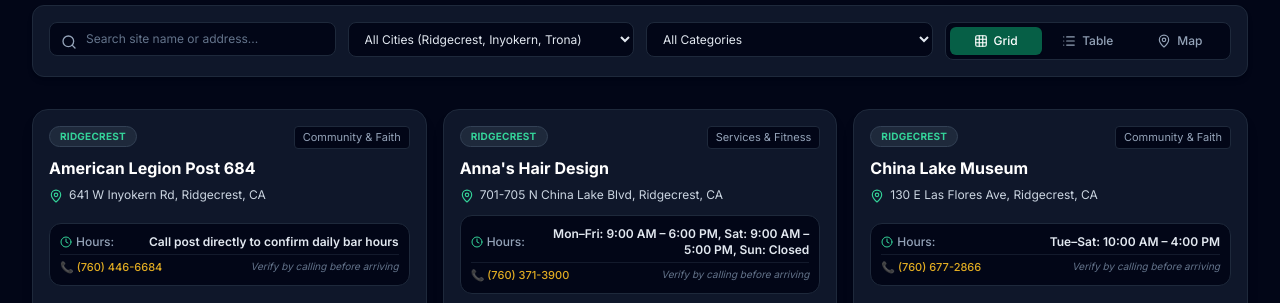
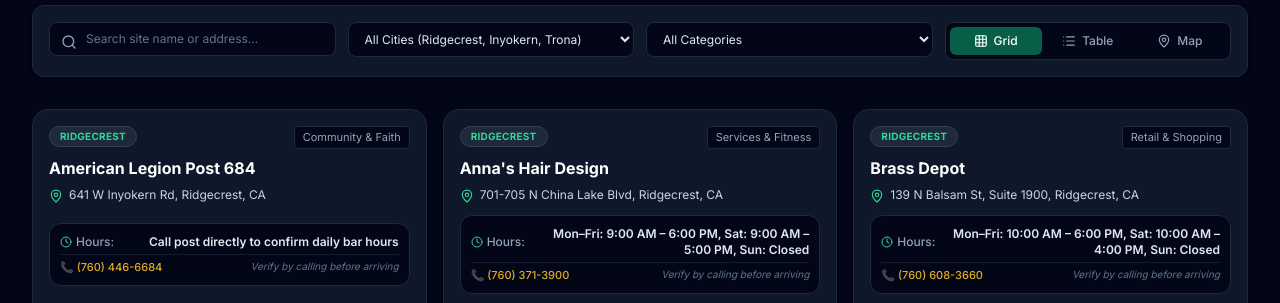
Before and after one commit to ridgecrestca-toysfortots/toys-for-tots-map, a plain HTML site: page index.html in a window 1280 px wide. Shown: the part 950-1253 px from the top of the page. Drawn offline with nearby package versions, Linux system fonts and the light colour scheme.

Commit message:
Added VFW, Elks Lodge, and State Farm. In ABC order.
Updated the initialDropSites array in index.html to include new entries and correct existing ones.

```diff
--- a/index.html
+++ b/index.html
@@ -269,33 +269,36 @@
 
     <!-- JavaScript App Logic -->
     <script>
-        const initialDropSites = [
+    const initialDropSites = [
             { id: 1, name: "American Legion Post 684", city: "Ridgecrest", address: "641 W Inyokern Rd", hours: "Call post directly to confirm daily bar hours", phone: "(760) 446-6684", category: "Community & Faith", lat: 35.6312, lng: -117.6745 },
             { id: 2, name: "Anna's Hair Design", city: "Ridgecrest", address: "701-705 N China Lake Blvd", hours: "Mon–Fri: 9:00 AM – 6:00 PM, Sat: 9:00 AM – 5:00 PM, Sun: Closed", phone: "(760) 371-3900", category: "Services & Fitness", lat: 35.6331, lng: -117.6640 },
+            { id: 24, name: "Brass Depot", city: "Ridgecrest", address: "139 N Balsam St, Suite 1900", hours: "Mon–Fri: 10:00 AM – 6:00 PM, Sat: 10:00 AM – 4:00 PM, Sun: Closed", phone: "(760) 608-3660", category: "Retail & Shopping", lat: 35.6268, lng: -117.6675 },
             { id: 3, name: "China Lake Museum", city: "Ridgecrest", address: "130 E Las Flores Ave", hours: "Tue–Sat: 10:00 AM – 4:00 PM", phone: "(760) 677-2866", category: "Community & Faith", lat: 35.6358, lng: -117.6620 },
             { id: 4, name: "Compassionate Couch", city: "Ridgecrest", address: "815 N. Downs St., Ste B", hours: "Mon–Fri: 10:00 AM – 6:00 PM", phone: "(760) 371-5393", category: "Services & Fitness", lat: 35.6345, lng: -117.6742 },
             { id: 5, name: "Desert Empire Fairgrounds", city: "Ridgecrest", address: "520 S Richmond Rd", hours: "Mon–Fri: 8:00 AM – 4:30 PM", phone: "(760) 375-8000", category: "Community & Faith", lat: 35.6145, lng: -117.6530 },
             { id: 6, name: "Desert Valleys Federal Credit Union", city: "Ridgecrest", address: "100 E Ward Ave", hours: "Mon–Fri: 9:00 AM – 5:00 PM", phone: "(760) 446-3500", category: "Services & Fitness", lat: 35.6190, lng: -117.6635 },
             { id: 7, name: "Fistful of Cards", city: "Ridgecrest", address: "901 S China Lake Blvd", hours: "Mon–Sat: 10:00 AM – 7:00 PM", phone: "(442) 966-9891", category: "Entertainment & Hobbies", lat: 35.6115, lng: -117.6640 },
+            { id: 29, name: "Gary Charlon - State Farm Insurance Agent", city: "Ridgecrest", address: "995 N Norma St, Ste A", hours: "Call office to confirm business hours", phone: "(760) 446-4279", category: "Services & Fitness", lat: 35.6368, lng: -117.6705 },
             { id: 8, name: "Gateway Hardware", city: "Inyokern", address: "6259 CA-178", hours: "Mon–Sat: 8:00 AM – 5:00 PM", phone: "(760) 377-4571", category: "Retail & Shopping", lat: 35.6471, lng: -117.8105 },
             { id: 9, name: "Howl'n Coyote Bar and Grill", city: "Inyokern", address: "6537 W Inyokern Rd", hours: "Wed–Sun: 11:00 AM – 9:00 PM", phone: "(760) 377-4814", category: "Dining & Cafe", lat: 35.6475, lng: -117.8136 },
             { id: 10, name: "Just for Fun Dog Agility Playground", city: "Ridgecrest", address: "831 E Burns Ave", hours: "Tue: 6:00 PM – 8:00 PM, Fri: 8:00 AM – 9:00 AM", phone: "", category: "Services & Fitness", lat: 35.6295, lng: -117.6515 },
+            { id: 26, name: "Kern County Fire Station 81", city: "Ridgecrest", address: "815 W Dolphin Ave", hours: "Open 24/7 for emergencies", phone: "(760) 371-2181", category: "Community & Faith", lat: 35.6178, lng: -117.6782 },
             { id: 11, name: "Maturango Museum, Inc.", city: "Ridgecrest", address: "100 E Las Flores Ave", hours: "Mon–Sat: 10:00 AM – 5:00 PM", phone: "(760) 375-6900", category: "Community & Faith", lat: 35.6360, lng: -117.6630 },
             { id: 12, name: "Navy Federal Credit Union", city: "Ridgecrest", address: "234 N Balsam St", hours: "Mon–Fri: 9:00 AM – 5:00 PM", phone: "(888) 842-6328", category: "Services & Fitness", lat: 35.6258, lng: -117.6675 },
             { id: 13, name: "Patriot Bar & Grill", city: "Ridgecrest", address: "117 E Ridgecrest Blvd", hours: "Thu–Tue: 10:00 AM – 2:00 AM, Wed: 3:00 PM – 2:00 AM", phone: "(760) 463-1297", category: "Dining & Cafe", lat: 35.6228, lng: -117.6635 },
             { id: 14, name: "Quinn's Hobbies", city: "Ridgecrest", address: "4521 W Inyokern Rd", hours: "Mon–Fri: 11:00 AM – 6:00 PM", phone: "(760) 377-4860", category: "Entertainment & Hobbies", lat: 35.6415, lng: -117.7520 },
-            { id: 15, name: "Ridgecrest Presbyterian Church", city: "Ridgecrest", address: "633 W Las Flores Ave", hours: "Sun: 10:00 AM – 11:30 AM", phone: "(760) 375-2214", category: "Community & Faith", lat: 35.6358, lng: -117.6745 },
             { id: 16, name: "Ridgecrest Chamber of Commerce", city: "Ridgecrest", address: "128 E California Ave", hours: "Mon–Fri: 8:30 AM – 4:30 PM", phone: "(760) 375-8331", category: "Community & Faith", lat: 35.6220, lng: -117.6660 },
             { id: 17, name: "Ridgecrest Cinemas", city: "Ridgecrest", address: "1631 Triangle Dr", hours: "Daily: 12:00 PM – 10:00 PM", phone: "(760) 446-6996", category: "Entertainment & Hobbies", lat: 35.6455, lng: -117.6625 },
+            { id: 27, name: "Ridgecrest Elks Lodge #1913", city: "Ridgecrest", address: "201 E Church Ave", hours: "Call lodge directly to confirm hours", phone: "(760) 375-8551", category: "Community & Faith", lat: 35.6248, lng: -117.6622 },
+            { id: 15, name: "Ridgecrest Presbyterian Church", city: "Ridgecrest", address: "633 W Las Flores Ave", hours: "Sun: 10:00 AM – 11:30 AM", phone: "(760) 375-2214", category: "Community & Faith", lat: 35.6358, lng: -117.6745 },
             { id: 18, name: "Schu-Fu Martial Arts Dojo #119", city: "Ridgecrest", address: "145 Panamint Ave", hours: "Mon–Wed: 4:30 PM – 8:00 PM, Sat: 8:00 AM – 11:30 AM", phone: "(760) 915-0028", category: "Services & Fitness", lat: 35.6250, lng: -117.6620 },
+            { id: 25, name: "Square Print", city: "Ridgecrest", address: "138 N Balsam St", hours: "Mon–Fri: 10:00 AM – 5:30 PM", phone: "(760) 384-3700", category: "Retail & Shopping", lat: 35.6268, lng: -117.6675 },
             { id: 19, name: "Studio 760", city: "Ridgecrest", address: "841 N Downs St d", hours: "Tue–Sat: 8:00 AM – 6:00 PM", phone: "(760) 463-1193", category: "Services & Fitness", lat: 35.6352, lng: -117.6742 },
             { id: 20, name: "The Moose - China Lake Lodge 258", city: "Ridgecrest", address: "150 W Reeves Ave", hours: "Daily: 9:00 AM – 8:00 PM", phone: "(760) 428-6247", category: "Community & Faith", lat: 35.6168, lng: -117.6680 },
             { id: 21, name: "Top Shelf Aesthetics", city: "Ridgecrest", address: "123 Grande Way, Suite F", hours: "Mon–Thu: 10:00 AM – 5:00 PM", phone: "(760) 223-8121", category: "Services & Fitness", lat: 35.6225, lng: -117.6650 },
-            { id: 22, name: "Walmart Supercenter", city: "Ridgecrest", address: "201 E Bowman Rd", hours: "Daily: 6:00 AM – 11:00 PM", phone: "(760) 371-4974", category: "Retail & Shopping", lat: 35.6085, lng: -117.6615 },
             { id: 23, name: "Trona Senior Center", city: "Trona", address: "13187 Market St", hours: "Mon–Thu: 8:00 AM – 3:00 PM, Fri: 8:00 AM – 12:00 PM", phone: "(760) 372-5889", category: "Community & Faith", lat: 35.7642, lng: -117.3755 },
-            { id: 24, name: "Brass Depot", city: "Ridgecrest", address: "139 N Balsam St, Suite 1900", hours: "Mon–Fri: 10:00 AM – 6:00 PM, Sat: 10:00 AM – 4:00 PM, Sun: Closed", phone: "(760) 608-3660", category: "Retail & Shopping", lat: 35.6268, lng: -117.6675 },
-            { id: 25, name: "Square Print", city: "Ridgecrest", address: "138 N Balsam St", hours: "Mon–Fri: 10:00 AM – 5:30 PM", phone: "(760) 384-3700", category: "Retail & Shopping", lat: 35.6268, lng: -117.6675 },
-            { id: 26, name: "Kern County Fire Station 81", city: "Ridgecrest", address: "815 W Dolphin Ave", hours: "Open 24/7 for emergencies", phone: "(760) 371-2181", category: "Community & Faith", lat: 35.6178, lng: -117.6782 }
+            { id: 28, name: "Veterans of Foreign Wars", city: "Ridgecrest", address: "117 N Alvord St", hours: "Call post directly to confirm hours", phone: "(760) 375-4084", category: "Community & Faith", lat: 35.6242, lng: -117.6585 },
+            { id: 22, name: "Walmart Supercenter", city: "Ridgecrest", address: "201 E Bowman Rd", hours: "Daily: 6:00 AM – 11:00 PM", phone: "(760) 371-4974", category: "Retail & Shopping", lat: 35.6085, lng: -117.6615 }
         ];
 
         const localEvents = [
```
